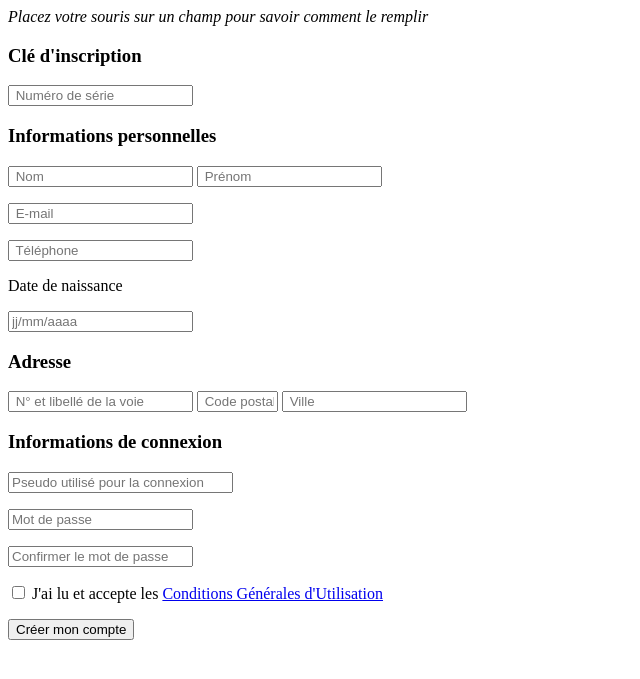
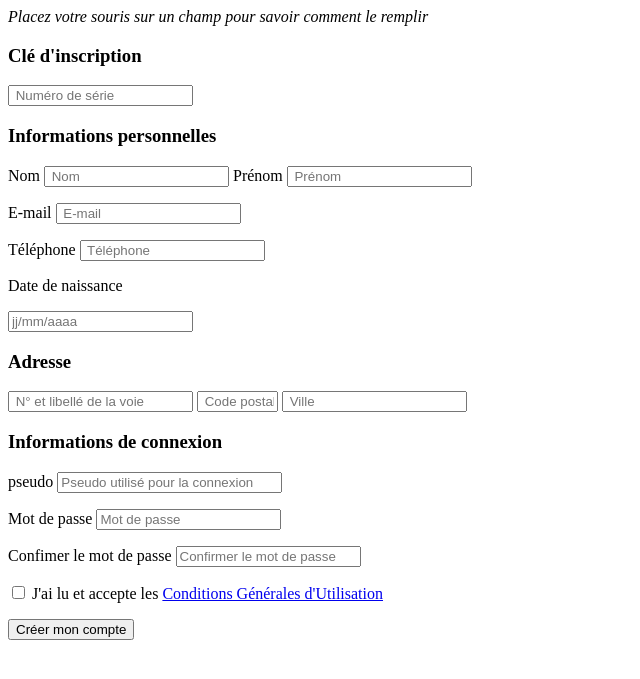
Before and after one commit to Pirou30/Site_En_Force, a PHP site: page /vue/inscription.php in a window 1280 px wide. Shown: the top 679 px of the page, without its empty margins (0-640 px from the left). Run offline with PHP 8.4, Linux system fonts and the light colour scheme.

Commit message:
Create inscription.php

```diff
--- a/Site/Site/vue/inscription.php
+++ b/Site/Site/vue/inscription.php
@@ -17,17 +17,20 @@
 
       <h3>Informations personnelles</h3>
       <p>
+      <label for="nomm">Nom </label>
       <input id="nomm" type="text" name="nom" placeholder=" Nom"  required  title="Le nom doit contenir entre 2 et 25 caractères"/>
+      <label for="prenomm">Prénom </label>
       <input id="prenomm" type="text" name="prenom" placeholder=" Prénom" required title="Le prénom doit contenir entre 2 et 25 caractères"/>
       <div id="eveM">
+      <label for="mailm">E-mail </label>
       <input id="mailm" type="email" name="email" placeholder=" E-mail" required title="E-mail du type : user@domain.com"/>
 
       </div>
 
      </p>
 
-
    <p>
+   <label for="telm">Téléphone </label>
    <input id="telm" type="text" name="tel" placeholder=" Téléphone" required title="Numéro de téléphone sans espace du type : 0102030405"/>
 
    </p>
@@ -49,16 +52,19 @@
  <h3>Informations de connexion</h3>
        <p>
            <div id="eveL" >
+         <label for="loginm">pseudo </label>
          <input id="loginm" type="text" name="login" placeholder="Pseudo utilisé pour la connexion" size="25" required title="Le login doit contenir entre 3 et 25 caractères"/>
 
 
             </div>
        </p>
        <p>
+<label for="mdpm">Mot de passe </label>
 <input id="mdpm" type="password" name="mdp" placeholder="Mot de passe" title="Minimum 8 caractères (uniquement des chiffres et des lettres); au moins 1 lettre et 1 chiffre" required/>
        </p>
 
        <p>
+<label for="mdp2m">Confimer le mot de passe </label>
 <input id="mdp2m" type="password"  name="mdp_2" placeholder="Confirmer le mot de passe" required/>
        </p>
 
```
